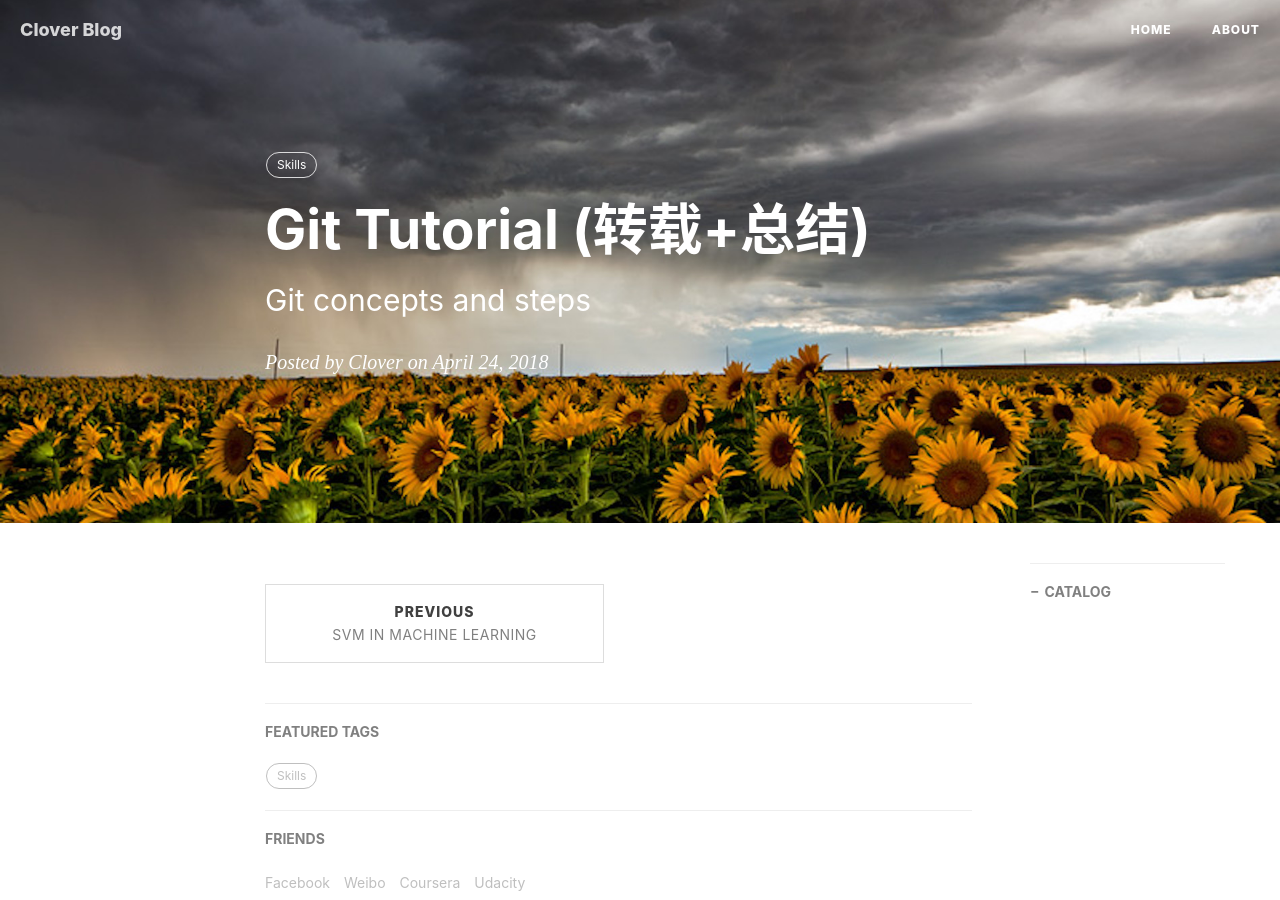
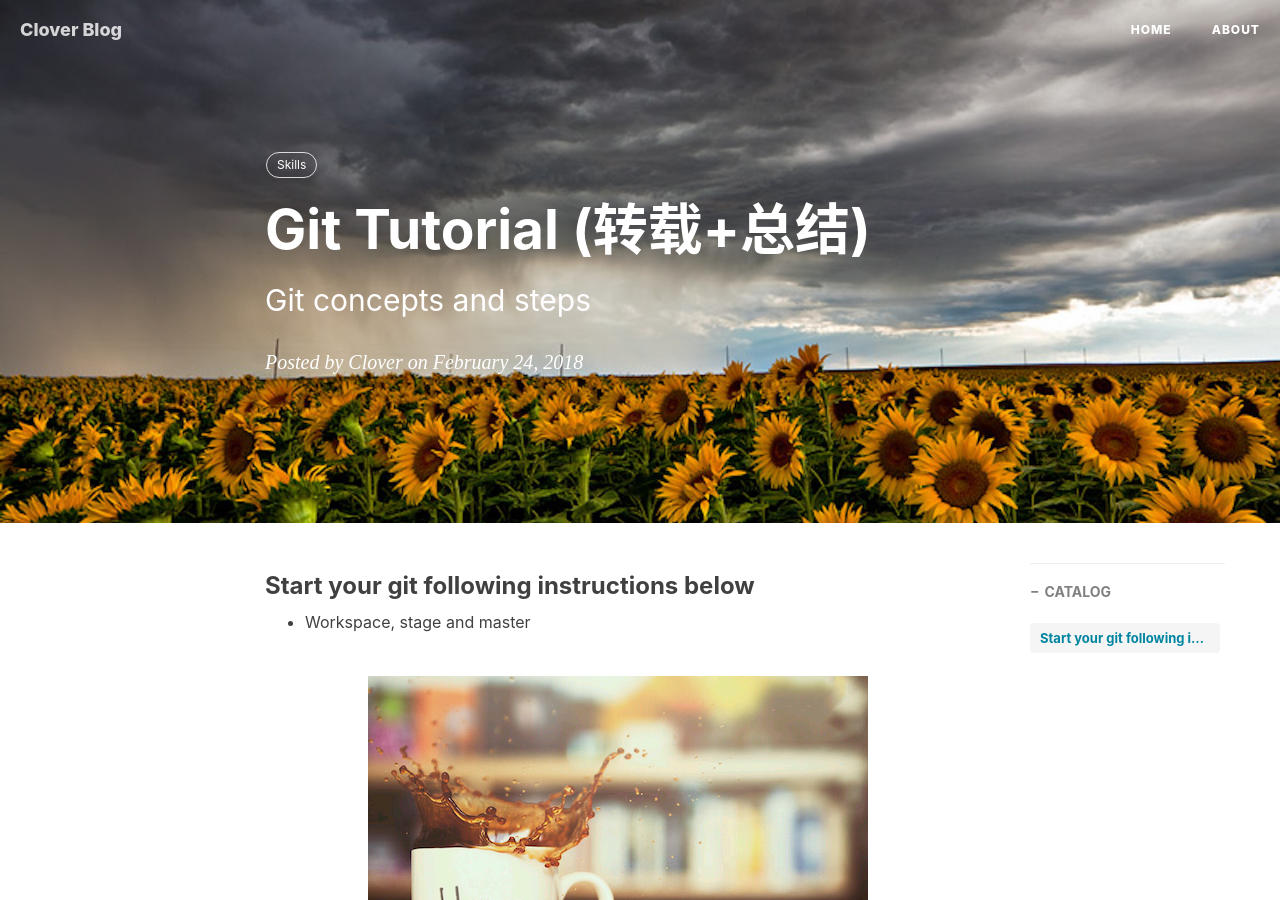
Before and after one commit to ly16/ly16.github.io, a Jekyll site: the page built from _posts/2018-02-24-git-tutorial.md, in a window 1280 px wide and 900 px high. Built offline with Jekyll 4.4.1, drawn with Linux system fonts in a browser that asks for light colours; nearby versions of some CDN libraries; comment, search, counter and statistics services are not loaded.

Commit message:
Update 2018-02-24-git-tutorial.md

```diff
--- a/_posts/2018-02-24-git-tutorial.md
+++ b/_posts/2018-02-24-git-tutorial.md
@@ -10,3 +10,10 @@
     - Skills
 
 ---
+
+### Start your git following instructions below
+
+- Workspace, stage and master
+<figure>
+  <img src="/img/break-tea.png" alt="Image" />
+</figure>
```
Also changed, not shown: other parts of _posts/2018-02-24-git-tutorial.md (+1 -1 lines).
